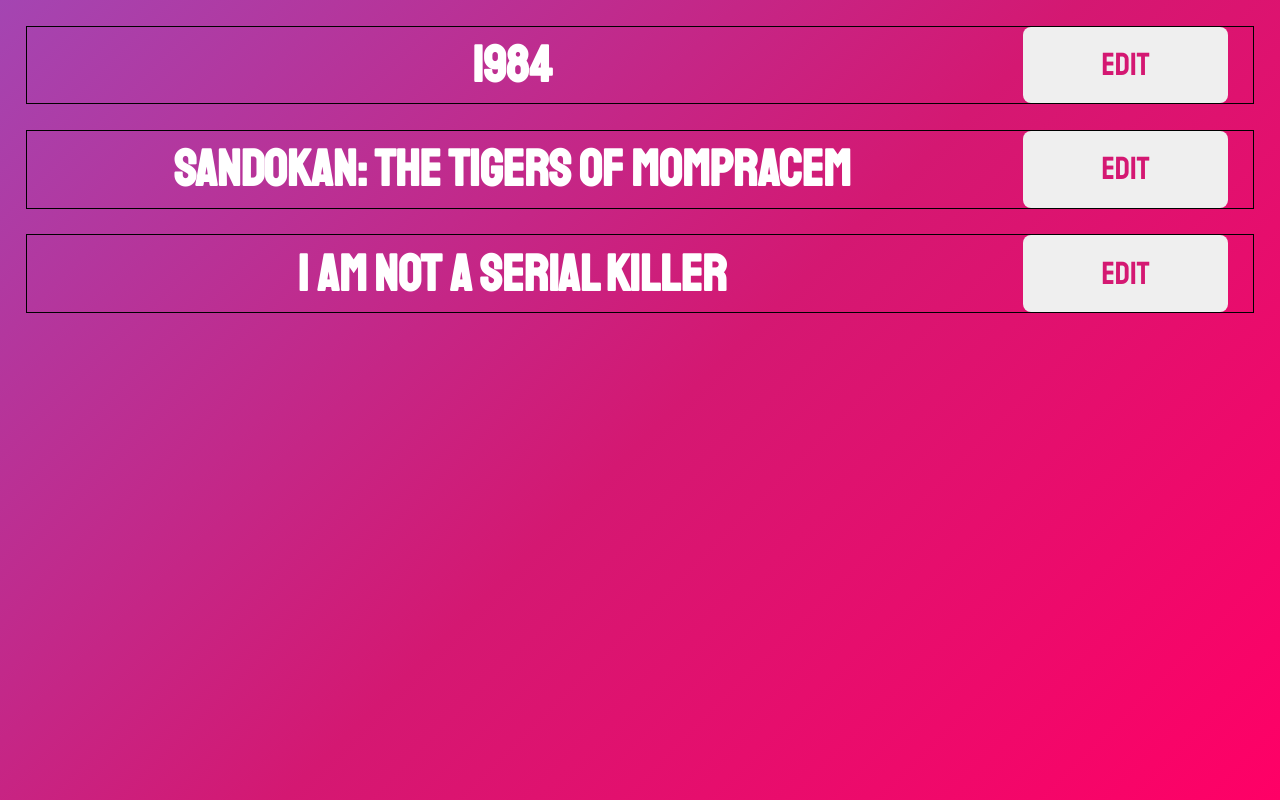
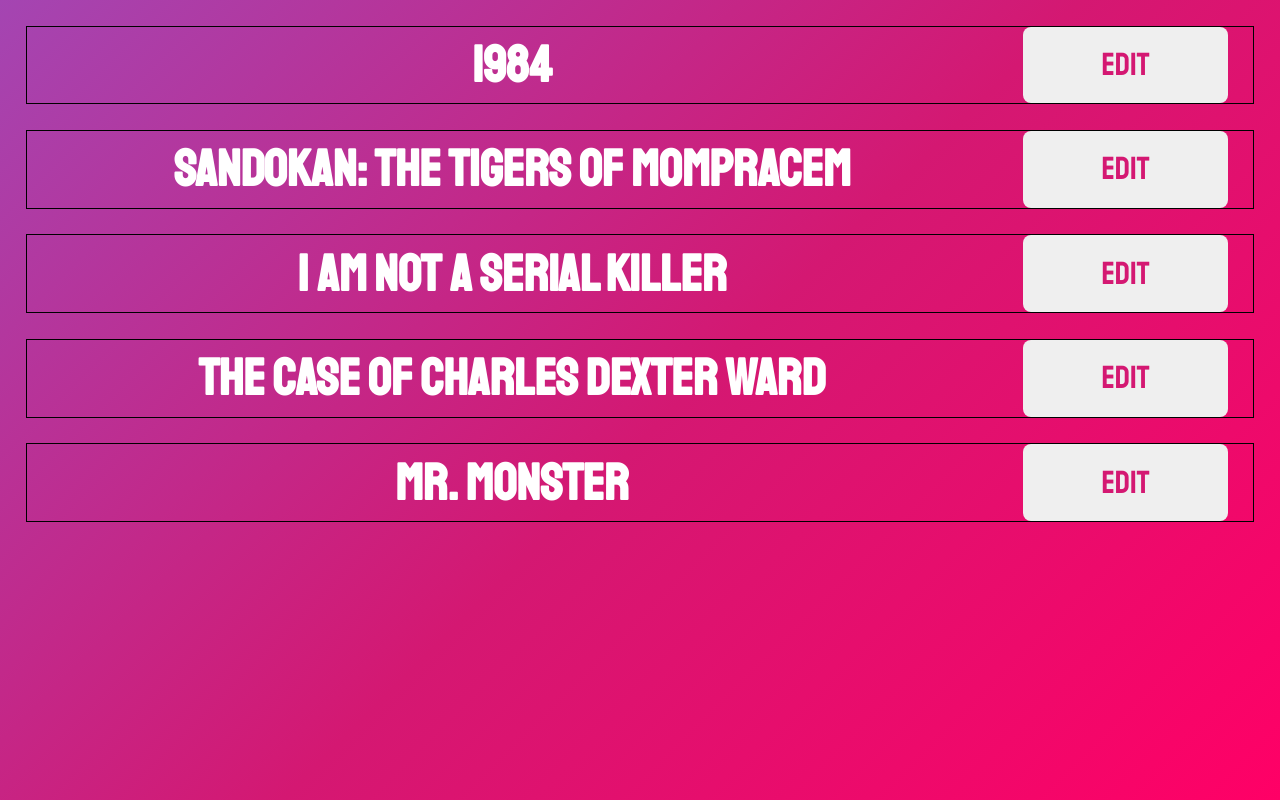
Before and after one commit to TitoSniberb/Internxt-prueba-entrevista, a React (Create React App) app: page / in a window 1280 px wide. Built offline with nearby package versions, Linux system fonts and the light colour scheme.

Commit message:
Added more temporary books

```diff
--- a/src/components/bookList/BookList.js
+++ b/src/components/bookList/BookList.js
@@ -7,12 +7,20 @@
         {name: 1984, description: "1984 is a dystopian novella by George Orwell published in 1949, which follows the life of Winston Smith," +
             " a low ranking member of 'the Party', who is frustrated by the omnipresent eyes of the party, and its ominous ruler Big Brother." +
             "'Big Brother' controls every aspect of people's lives."},
+
         {name: "Sandokan: The tigers of mompracem", description: "The Tigers of Mompracem are a band of rebel pirates fighting for the defense" +
             " of tiny native kingdoms against the colonial powers of the Dutch and British empires. They are led by Sandokan, the indomitable " +
             "“Tiger of Malaysia”, and his faithful friend Yanez De Gomera, a Portuguese wanderer and adventurer."},
+
         {name: "I am not a serial killer", description: "The book follows 15-year-old John Wayne Cleaver, a diagnosed sociopath who lives above" +
             " a mortuary owned by his mother and her twin sister, Margaret. His parents named him after actor John Wayne, but he notices that he " +
-            "shares the name with serial killer John Wayne Gacy also."}
+            "shares the name with serial killer John Wayne Gacy also."},
+
+        {name: "The Case of Charles Dexter Ward", description: "The novel, set in 1928, describes how Charles Dexter Ward becomes obsessed with his distant ancestor, Joseph Curwen, " +
+            "an alleged wizard with unsavory habits. Ward physically resembles Curwen, and attempts to duplicate his ancestor's Qabalistic and alchemical feats."},
+
+        {name: "Mr. Monster", description: "Monster is a young adult horror novel by Dan Wells, published in 2010 by Tor Books. It is the sequel to I Am Not a " +
+            "Serial Killer and the second book in the John Wayne Cleaver series. The book focuses on the dual threats of the conflict between John and his darker side, which he calls 'Mr'."}
     ];
 
     return (
```
